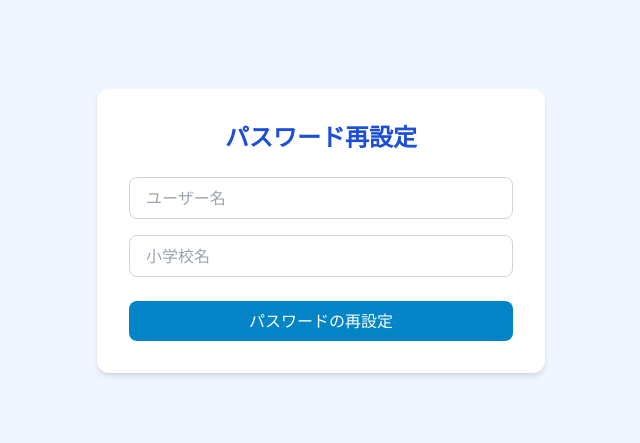
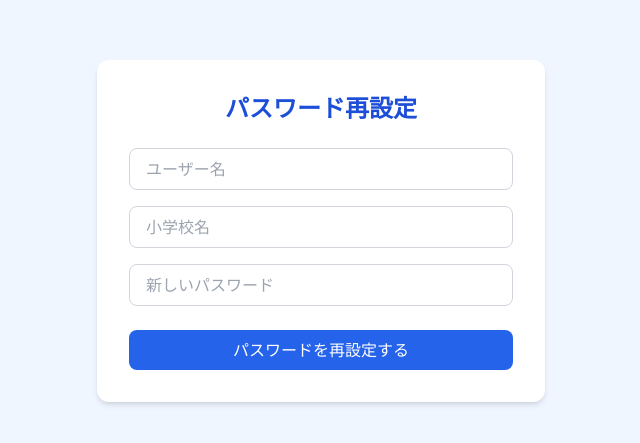
Before and after one commit to posl/PaperNest, a React (Vite) app in the folder frontend/: page /forgot-password in a window 1280 px wide. Shown: the part 169-612 px from the top of the page, without its empty margins (319-959 px from the left). Built offline with nearby package versions, Linux system fonts and the light colour scheme; a web font is replaced by a local one.

Commit message:
small fix

```diff
--- a/frontend/src/screens/ForgotPasswordPage/index.jsx
+++ b/frontend/src/screens/ForgotPasswordPage/index.jsx
@@ -3,48 +3,43 @@ import { useState } from "react";
 export default function ForgotPasswordPage() {
   const [username, setUsername] = useState("");
   const [schoolName, setSchoolName] = useState("");
-  const [validated, setValidated] = useState(false);
   const [newPassword, setNewPassword] = useState("");
   const [message, setMessage] = useState("");
 
-  // パスワード形式チェック（任意）
   const isValidPassword = (pw) => /^[a-zA-Z0-9]{6,}$/.test(pw);
 
-  const handleValidate = async () => {
-    try {
-      const res = await fetch("/api/validate-user-info", {
-        method: "POST",
-        headers: { "Content-Type": "application/json" },
-        body: JSON.stringify({ username, schoolName }),
-      });
-      const result = await res.json();
+  const handleResetPassword = async () => {
+    if (!username || !schoolName || !newPassword) {
+      setMessage("全ての情報を入力してください。");
+      return;
+    }
 
-      if (result.valid) {
-        setValidated(true);
-        setMessage("");
-      } else {
-        setMessage("一致する情報が見つかりませんでした。");
-      }
-    } catch (err) {
-      setMessage("確認中にエラーが発生しました。");
-    }
-  };
-
-  const handleResetPassword = async () => {
     if (!isValidPassword(newPassword)) {
       setMessage("パスワードは6文字以上の半角英数字で入力してください。");
       return;
     }
 
     try {
-      await fetch("/api/reset-password", {
-        method: "POST",
+      const res = await fetch("http://localhost:8000/reset/password", {
+        method: "PUT",
         headers: { "Content-Type": "application/json" },
-        body: JSON.stringify({ username, newPassword }),
+        body: JSON.stringify({
+          username,
+          elementary_school: schoolName,
+          new_password: newPassword,
+        }),
       });
-      setMessage("パスワードを再設定しました。ログインしてください。");
+
+      const result = await res.json();
+
+      if (!res.ok) {
+        setMessage(result.detail || "エラーが発生しました。");
+        return;
+      }
+
+      setMessage("✅ パスワードをリセットしました。ログインしてください。");
     } catch {
-      setMessage("再設定に失敗しました。");
+      setMessage("再設定に失敗しました。サーバーに接続できません。");
     }
   };
 
@@ -53,8 +48,6 @@ export default function ForgotPasswordPage() {
       <div className="bg-white p-8 rounded-xl shadow-md w-full max-w-md">
         <h2 className="text-2xl font-bold text-center text-blue-700 mb-6">パスワード再設定</h2>
 
-        {!validated ? (
-          <>
         <input
           type="text"
           placeholder="ユーザー名"
@@ -67,17 +60,8 @@ export default function ForgotPasswordPage() {
           placeholder="小学校名"
           value={schoolName}
           onChange={(e) => setSchoolName(e.target.value)}
-              className="w-full mb-6 px-4 py-2 border border-gray-300 rounded-lg"
+          className="w-full mb-4 px-4 py-2 border border-gray-300 rounded-lg"
         />
-            <button
-              onClick={handleValidate}
-              className="w-full bg-sky-600 text-white py-2 rounded-lg hover:bg-sky-700"
-            >
-              パスワードの再設定
-            </button>
-          </>
-        ) : (
-          <>
         <input
           type="password"
           placeholder="新しいパスワード"
@@ -85,14 +69,13 @@ export default function ForgotPasswordPage() {
           onChange={(e) => setNewPassword(e.target.value)}
           className="w-full mb-6 px-4 py-2 border border-gray-300 rounded-lg"
         />
+
         <button
           onClick={handleResetPassword}
           className="w-full bg-blue-600 text-white py-2 rounded-lg hover:bg-blue-700"
         >
           パスワードを再設定する
         </button>
-          </>
-        )}
 
         {message && <p className="text-sm text-center text-red-500 mt-4">{message}</p>}
       </div>
```
Lines whose indentation alone changed are shown as unchanged.
